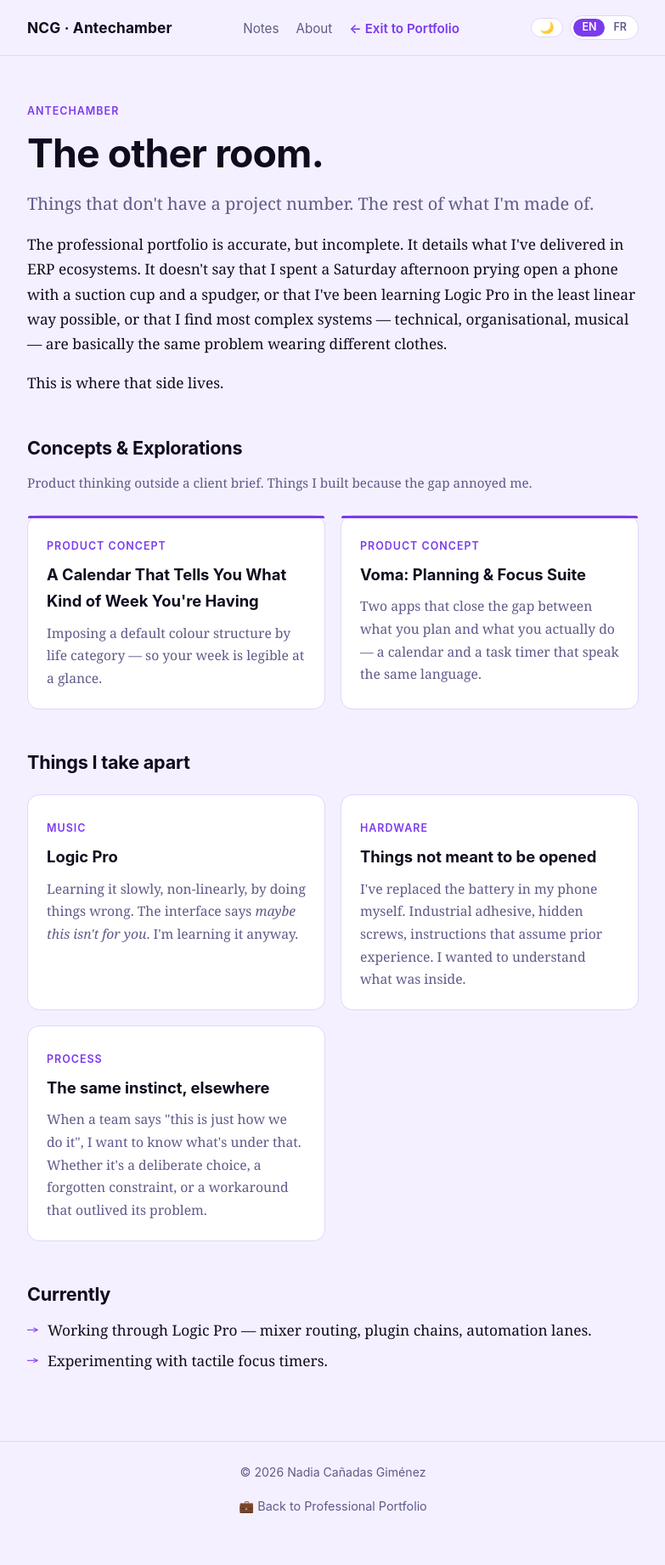
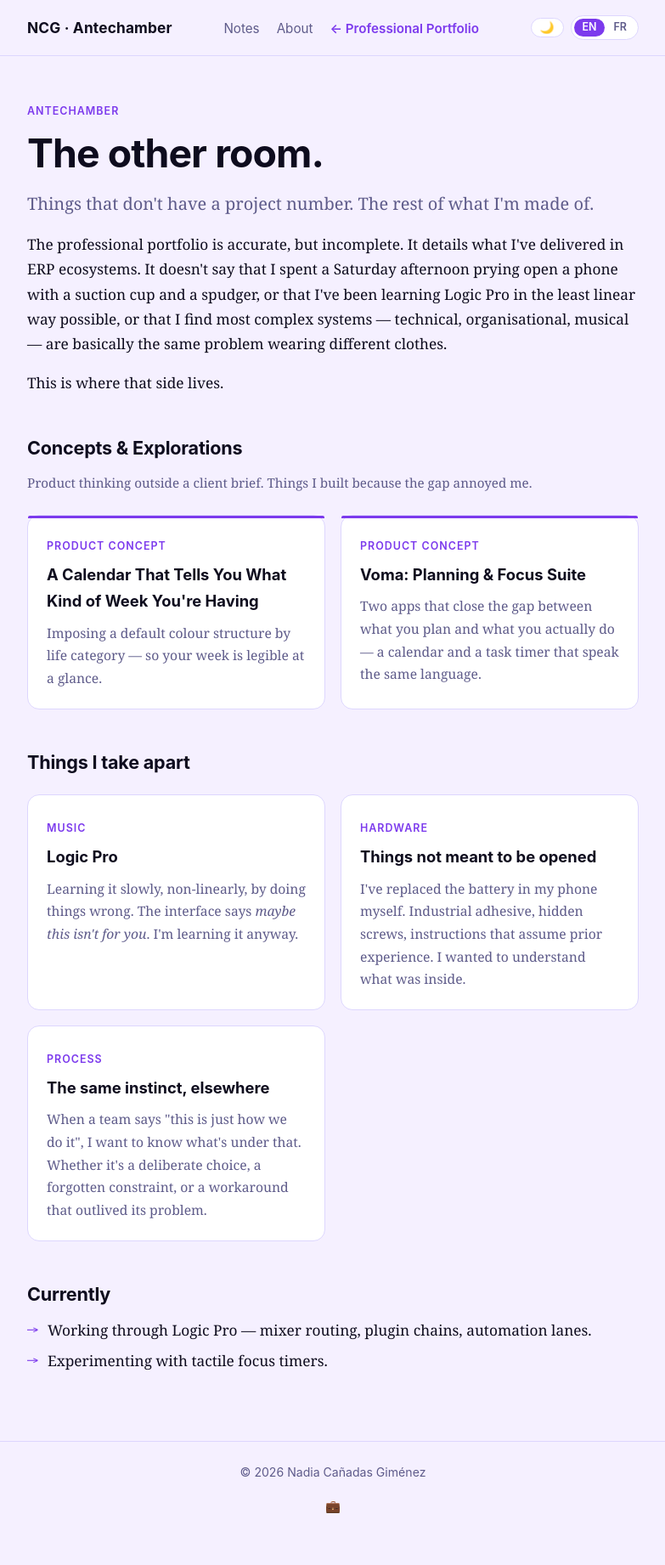
Before and after one commit to ncgimenez/draft-ncg.github.io, a Jekyll site: the page built from antechamber.html, in a window 1280 px wide. Shown: the whole page at 85% size, without its empty margins (248-1031 px from the left). Built offline with Jekyll 4.4.1, drawn with Linux system fonts in a browser that asks for light colours.

Commit message:
Update navigation link text for portfolio

```diff
--- a/_layouts/antechamber.html
+++ b/_layouts/antechamber.html
@@ -56,7 +56,7 @@
         <ul>
           <li><a href="/blog/">Notes</a></li>
           <li><a href="/about.html">About</a></li>
-          <li><a href="/" style="color: var(--accent); font-weight: 600;">← Exit to Portfolio</a></li>
+          <li><a href="/" style="color: var(--accent); font-weight: 600;">← Professional Portfolio</a></li>
         </ul>
       </nav>
       <div class="controles-header">
@@ -75,7 +75,7 @@
   <footer>
     <p>© 2026 Nadia Cañadas Giménez</p>
     <p style="margin-top: 0.5rem;">
-      <a href="/" style="color: var(--texte-doux); text-decoration: none; font-size: 0.9rem;">💼 Back to Professional Portfolio</a>
+      <a href="/" style="color: var(--texte-doux); text-decoration: none; font-size: 0.9rem;">💼</a>
     </p>
   </footer>
 
```
